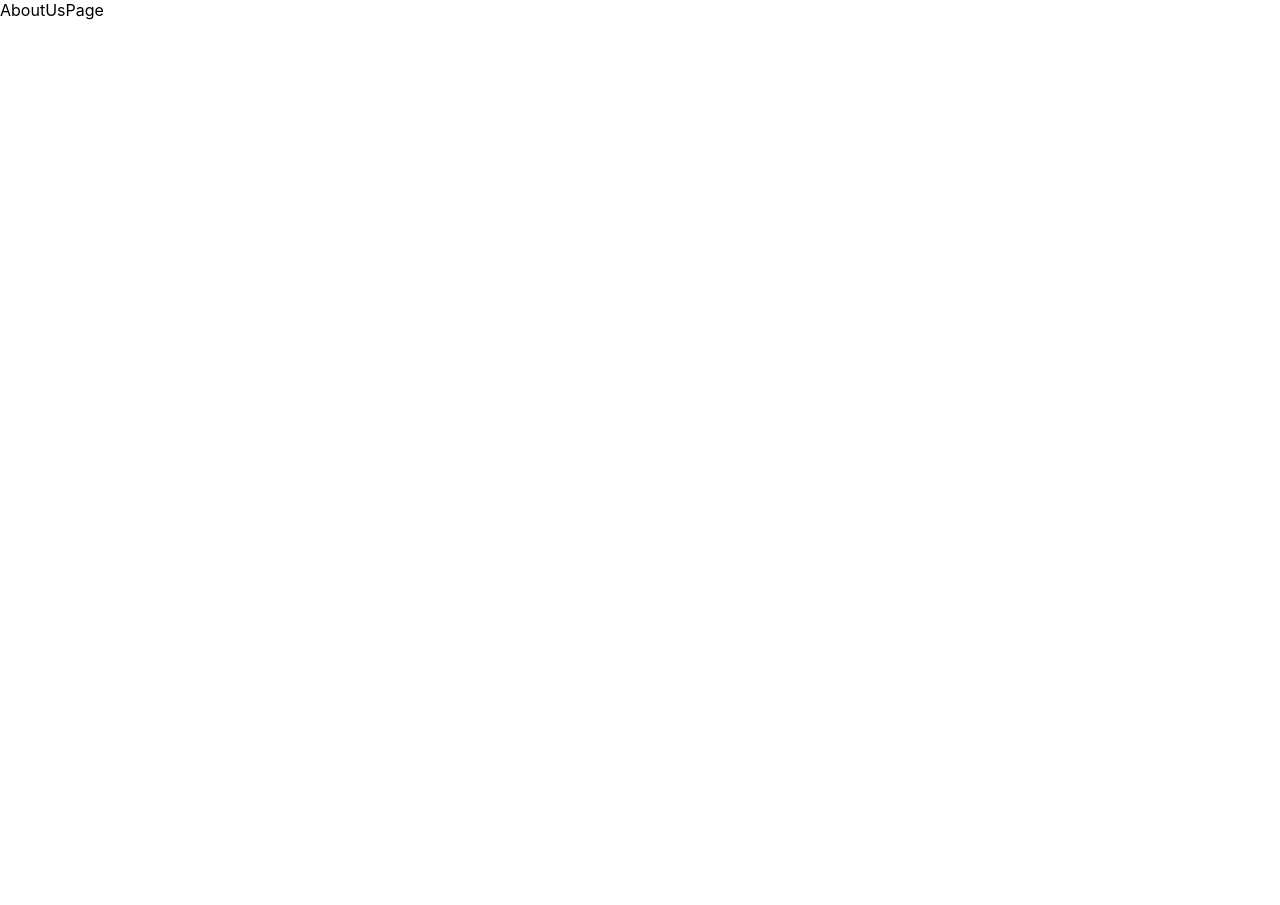
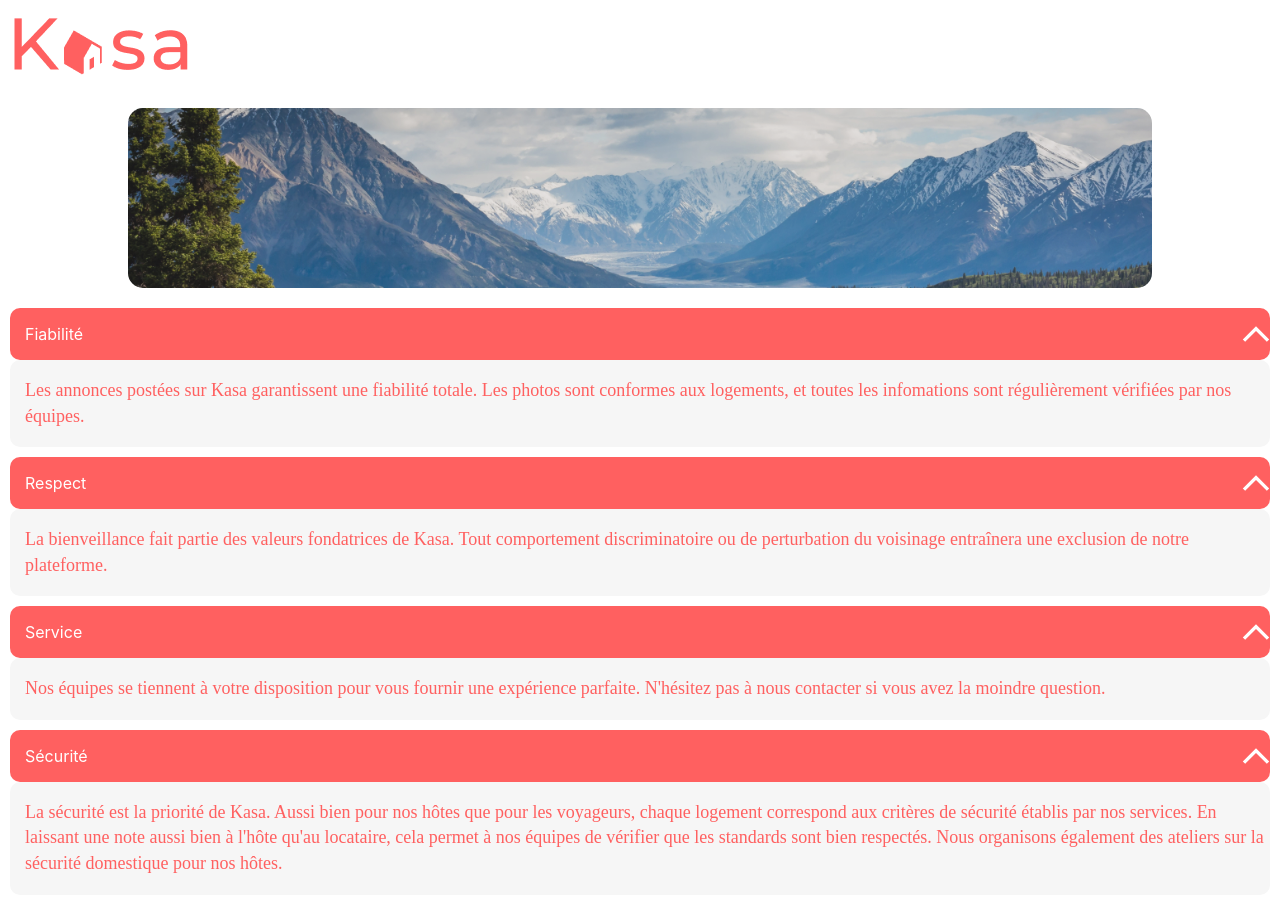
Before and after one commit to bettyY2022/kasa_oc, a React (Create React App) app: page /about in a window 1280 px wide. Before the commit the page ends 800 px from the top, so only its background shows below. Built offline with nearby package versions, Linux system fonts and the light colour scheme.

Commit message:
page About

```diff
--- a/src/components/Collapse.js
+++ b/src/components/Collapse.js
@@ -11,21 +11,13 @@ export default function Collapse(props) {
 
   return (
     <div style={{ display: "flex", flexDirection: "column", margin: 10 }}>
-      <div
-        onClick={() => setIsOpen(!isOpen)}
-        style={{
-          backgroundColor: "red",
-          padding: 10,
-          color: "white",
-          display: "flex",
-          justifyContent: "space-between",
-        }}
-      >
-        {props.title}
+      <div className="borderDescription"
+        onClick={() => setIsOpen(!isOpen)}>
+        <p> {props.title}</p>
         {arrow}
       </div>
       {isOpen && (
-        <div style={{ backgroundColor: "lightgrey", color: "red" }}>
+        <div className="description" >
           <p>{props.content}</p>
         </div>
       )}
--- a/src/components/Rating.js
+++ b/src/components/Rating.js
@@ -11,5 +11,5 @@ export function Rating({ value }) {
   for (let i = 0; i < 5 - Number(value); i++) {
     stars.push(star_vide);
   }
-  return <div>{stars}</div>;
+  return <div className="bloc-rating">{stars}</div>;
 }
--- a/src/components/Tag.js
+++ b/src/components/Tag.js
@@ -1,22 +1,9 @@
+import "../pages/pages.css";
+
 export default function Tag(props) {
   return (
-    <div
-      style={{
-        display: "flex",
-        backgroundColor: "red",
-        borderRadius: 10,
-        margin: 5,
-      }}
-    >
-      <span
-        style={{
-          color: "white",
-          padding: 5,
-          paddingRight: 10,
-          paddingLeft: 10,
-          fontSize: 12,
-        }}
-      >
+    <div className="tag">
+      <span className="tagText">
         {props.text}
       </span>
     </div>
--- a/src/pages/About.js
+++ b/src/pages/About.js
@@ -1,5 +1,103 @@
-function About () {
-    return <div>AboutUsPage</div>
-}
+import React from "react";
+import imageAbout from "../pages/imageAbout.jpg";
+import Header from "../pages/Header";
+import "../pages/pages.css";
+import "../components/Banner.css";
+import Collapse from "../components/Collapse";
 
-export default About
+
+
+export default function About() {
+    const items = [
+       {
+          id: 1,
+          value: "Fiabilité",
+          text: "Les annonces postées sur Kasa garantissent une fiabilité totale. Les photos sont conformes aux logements, et toutes les infomations sont régulièrement vérifiées par nos équipes.",
+       },
+       {
+          id: 2,
+          value: "Respect",
+          text: "La bienveillance fait partie des valeurs fondatrices de Kasa. Tout comportement discriminatoire ou de perturbation du voisinage entraînera une exclusion de notre plateforme.",
+       },
+       {
+          id: 3,
+          value: "Service",
+          text: "Nos équipes se tiennent à votre disposition pour vous fournir une expérience parfaite. N'hésitez pas à nous contacter si vous avez la moindre question.",
+       },
+       {
+          id: 4,
+          value: "Sécurité",
+          text: "La sécurité est la priorité de Kasa. Aussi bien pour nos hôtes que pour les voyageurs, chaque logement correspond aux critères de sécurité établis par nos services. En laissant une note aussi bien à l'hôte qu'au locataire, cela permet à nos équipes de vérifier que les standards sont bien respectés. Nous organisons également des ateliers sur la sécurité domestique pour nos hôtes.",
+       },
+    ];
+    return (
+       <div >
+        <Header />
+        <div className="cover">
+             <img className="imageAbout" src={imageAbout} alt="montagnes"/>
+        </div>
+          <div >
+             {items.map((item) => (
+                <div  key={item.id}>
+                   <Collapse title={item.value} content={item.text}  />
+                </div>
+             ))}
+          </div>
+       </div>
+    );
+ }
+
+
+
+
+
+
+
+
+
+
+
+
+
+// export default function About() {
+//     function AboutItems() {
+//       const Items = [
+//         {
+//           id: 1,
+//           title: "Fiabilité",
+//           texte:
+//             "Les annonces postées sur Kasa garantissent une fiabilité totale.Les photos sont conformes au logement et toutes les informations sont régulièrement vérifiées par nos équipes.",
+//         },
+//         {
+//           id: 2,
+//           title: "Respect",
+//           texte:
+//             "La bienveillance fait partie des valeurs fondatrices de Kasa. Tout comportement discriminatoire ou de perturbation du voisinage entrainera une exclusion de notre platforme",
+//         },
+//         {
+//           id: 3,
+//           title: "Service",
+//           texte:
+//             "Nos équipes se tiennent à votre disposition pour vous fournir une expérience parfaite.N'hésitez pas à nous contacter si vous avez la moindre question",
+//         },
+//         {
+//           id: 4,
+//           title: "Sécurité",
+//           texte: `La sécurité est la priorité est la priorité de Kasa aussi bien pour nos hôtes que pour les voyageurs. Chaque logement correspond aux critères de sécurité établis par nos services.
+//           En laissant unenote aussi bien à l'hôte qu'aux locataire,cela permet à nos équipes de vérifier que les standarts sont bien respectés.
+//           Nous organisons également des ateliers sur la sécurité domestiques pour nos hôtes.`,
+//         },
+//       ];
+//       return Items;
+
+//     }
+
+// <Header />
+//     return (
+//     <div className="cover">
+//     <img className="imageAbout" src={imageAbout} alt="montagnes"/>
+//     </div>
+//     );
+
+
+// }
--- a/src/pages/Details.js
+++ b/src/pages/Details.js
@@ -11,7 +11,7 @@ function Details() {
   const { logementID } = useParams();
   const data = logements.find((logement) => logement.id === logementID);
   return (
-    <div>
+    <div >
       <img alt="logements" className="slider" src={data.cover} />
       <p className="content">
         <b>
@@ -25,15 +25,11 @@ function Details() {
           <Tag key={tag} text={tag} />
         ))}
       </div>
-      <div>
-        <Rating value={data.rating} />
+      <div >
+        <Rating value={data.rating}  />
         <Collapse title="Description" content={data.description} />
+        <Collapse title="Équipements" content={data.equipments} />
       </div>
-      <div className="description">
-        {data.description}
-        {data.equipements}
-      </div>
-      <img src={data.pictures} alt="appartements" />
     </div>
   );
 }
--- a/src/pages/Header.js
+++ b/src/pages/Header.js
@@ -1,26 +1,11 @@
 import React from "react";
 import Img from "../pages/logo.png";
-import { Link } from "react-router-dom";
 import "../pages/pages.css"
 
 export default function Header() {
     return (
        <div >
-          <nav>
              <img src={Img} alt="logo de Kasa"></img>
-             <ul>
-                <li>
-                   <Link  >
-                      Accueil
-                   </Link>
-                </li>
-                <li>
-                   <Link >
-                      A Propos
-                   </Link>
-                </li>
-             </ul>
-          </nav>
        </div>
     );
  }
--- a/src/pages/pages.css
+++ b/src/pages/pages.css
@@ -19,23 +19,82 @@
   font-size: 36px;
   color: #FF6060;
 }
+
 .paragError {
   padding: 70px;
   font-size: 18px;
   text-decoration: underline;
   color: #FF6060;
 }
-  .slider{
+
+.slider {
   display: flex;
-    flex-direction: column;
-    align-content: center;
-    position: relative;
+  height: 415px;
+  width: 80%;
+  border-radius: 25px;
+  object-fit: cover;
+  margin: auto;
 }
+
 .content {
   font-size: 18px;
   color: #FF6060;
 }
+
 .description {
+  color: #FF6060;
+  background-color: #F6F6F6;
+  font-family: 'Montserrat';
+  font-style: normal;
+  font-weight: 400;
+  font-size: 18px;
+  line-height: 142.6%;
+  border-radius: 10px;
+}
+
+.borderDescription {
+  background-color: #FF6060;
+  color: white;
   display: flex;
+  justify-content: space-between;
+  border-radius: 10px;
+}
+
+.borderDescription p {
+  margin-left: 15px;
+}
+
+.description p {
+  margin-left: 15px;
+}
+
+.imageAbout {
+  width: 80%;
+  height: 180px;
+  filter: contrast(0.8);
+  border-radius: 15px;
+}
+
+.tag {
+  display: flex;
+  background: #FF6060;
+  border-radius: 10px;
   margin: 10px;
+  padding: 5px;
 }
+
+.tagText {
+  font-family: 'Montserrat';
+  font-style: normal;
+  font-weight: 500;
+  font-size: 14px;
+  line-height: 142.6%;
+  text-align: center;
+  color: #FFFFFF;
+}
+
+.bloc-rating {
+  display: flex;
+  flex-direction: row-reverse;
+  margin-right: 40px;
+}
```
Also changed, not shown: src/pages/imageAbout.jpg (added). Lines whose indentation alone changed are shown as unchanged.
